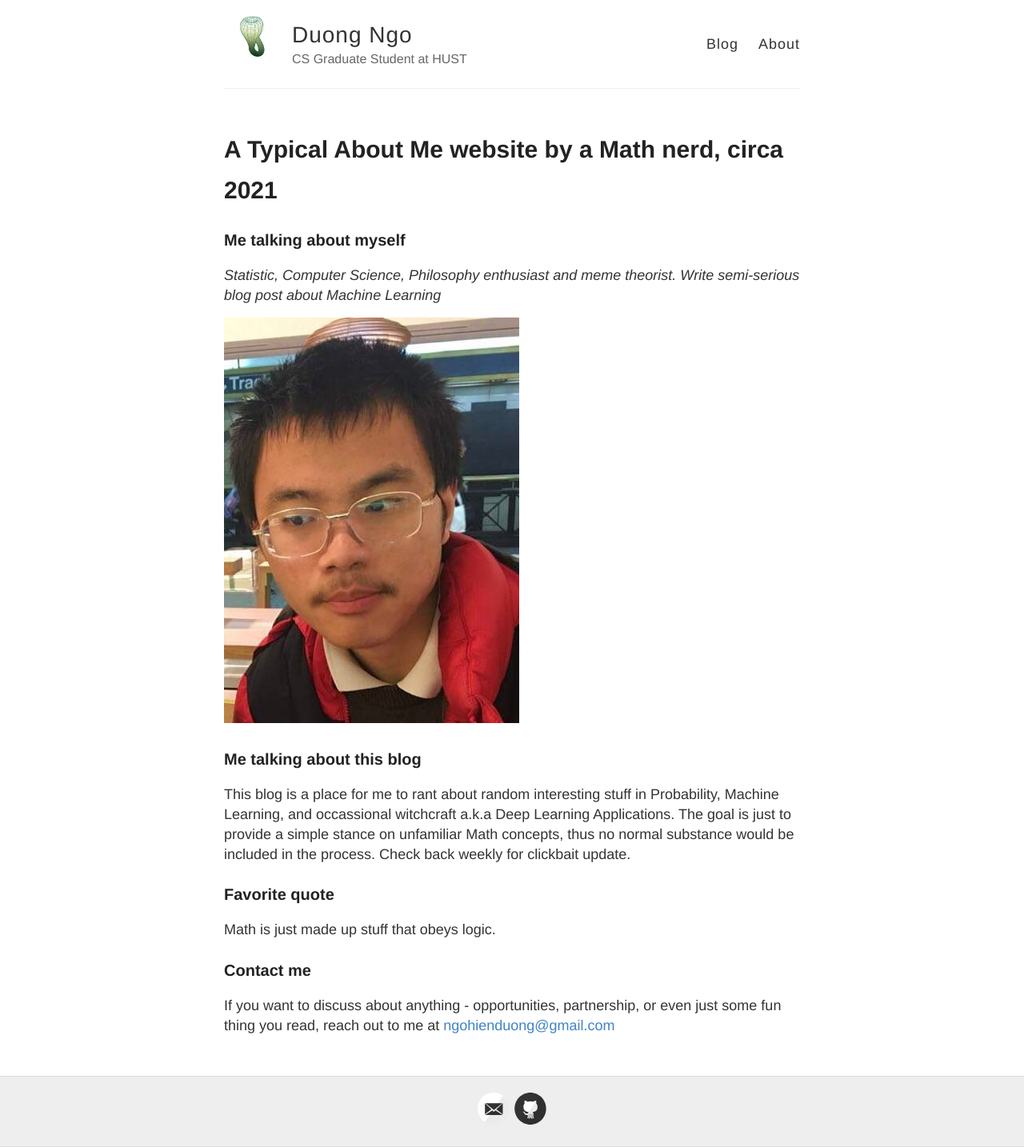
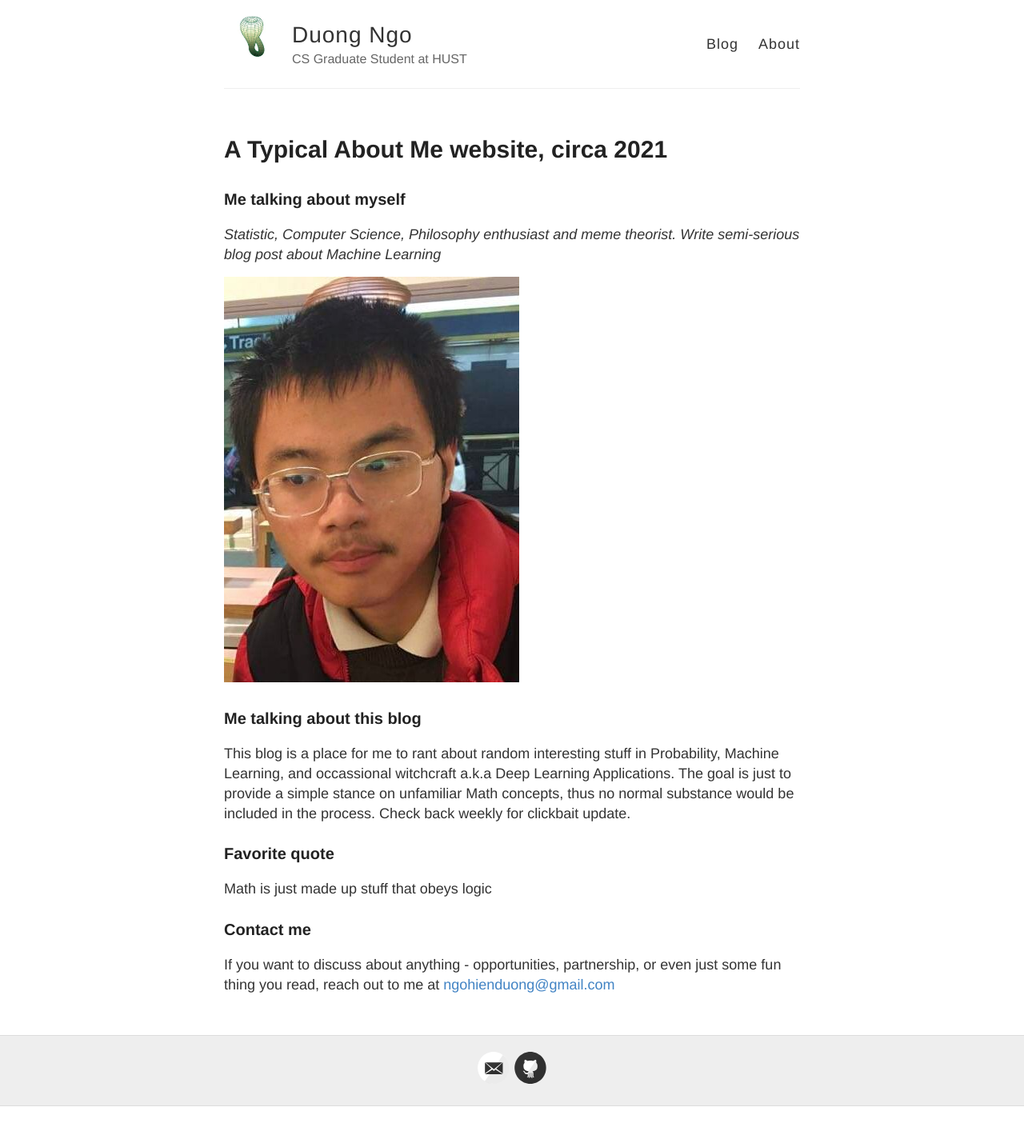
Before and after one commit to ngohienduong/ngohienduong.github.io, a Jekyll site: the page built from about.md, in a window 1280 px wide. Shown: the whole page at 80% size. Built offline with Jekyll 4.4.1, drawn with Linux system fonts in a browser that asks for light colours; after the commit the page ends 1383 px from its top, so only the background shows below that.

Commit message:
Update about.md

```diff
--- a/about.md
+++ b/about.md
@@ -1,6 +1,6 @@
 ---
 layout: page
-title: A Typical About Me website by a Math nerd, circa 2021
+title: A Typical About Me website, circa 2021
 permalink: /about/
 ---
 ### Me talking about myself
@@ -11,7 +11,9 @@ permalink: /about/
 This blog is a place for me to rant about random interesting stuff in Probability, Machine Learning, and occassional witchcraft a.k.a Deep Learning Applications. The goal is just to provide a simple stance on unfamiliar Math concepts, thus no normal substance would be included in the process. Check back weekly for clickbait update.
 
 ### Favorite quote
->Math is just made up stuff that obeys logic.
+
+>Math is just made up stuff that obeys logic
+
 ### Contact me
 If you want to discuss about anything - opportunities, partnership, or even just some fun thing you read, reach out to me at
 [ngohienduong@gmail.com](mailto:ngohienduong@gmail.com)
```
